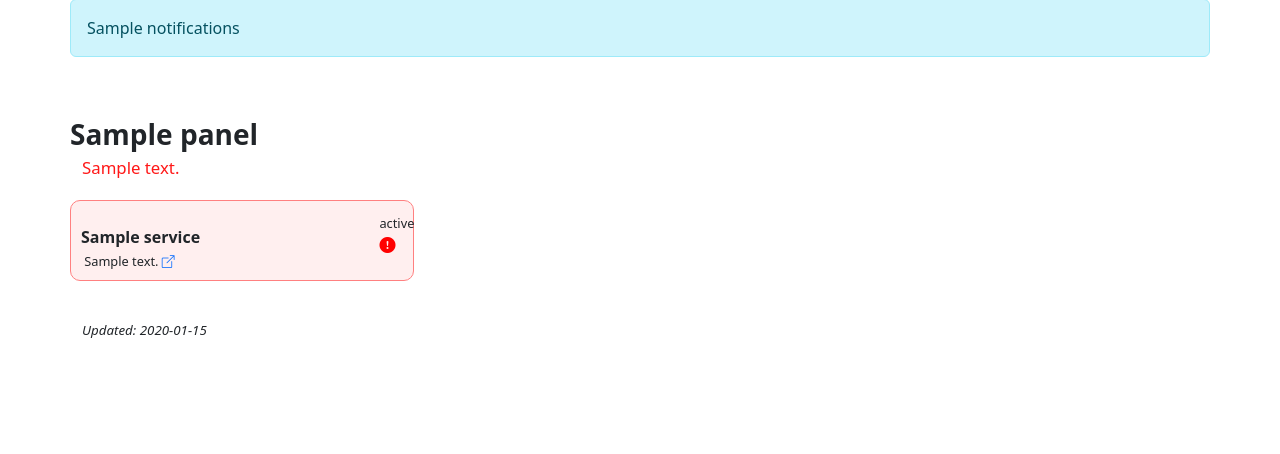
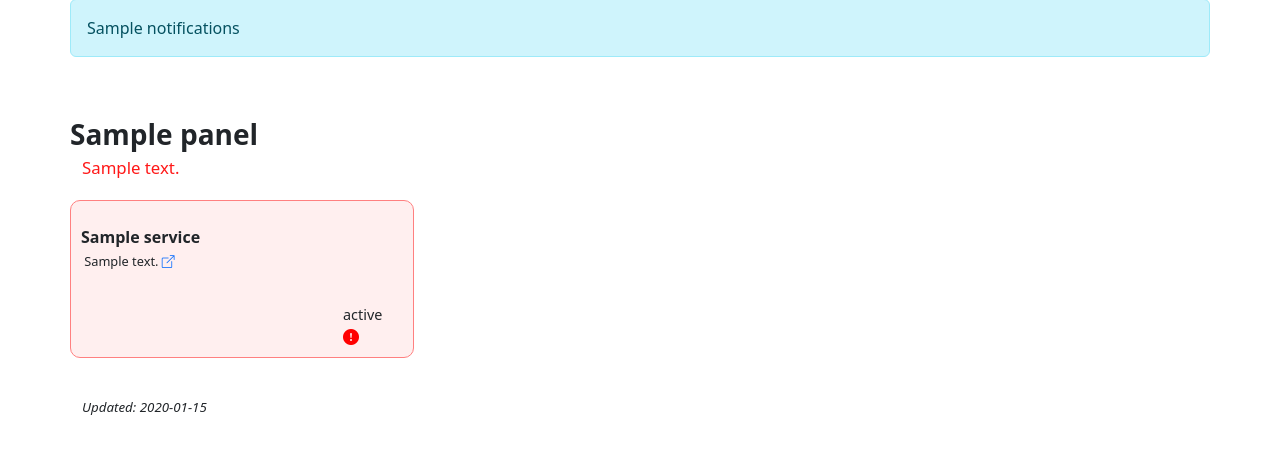
Before and after one commit to uw-it-aca/status-dashboard, a Python web app: template status_dashboard/templates/dashboard.html in a window 1280 px wide. Shown: the part 191-645 px from the top of the page. Run offline with Jinja, Linux system fonts and the light colour scheme; the template is opened without the code that fills it: most values are stand-ins (such as "Sample title", 1, 10 or a date in 2020); some libraries are stand-ins or nearby versions.

Commit message:
ince font weight

```diff
--- a/status_dashboard/static/dashboard.css
+++ b/status_dashboard/static/dashboard.css
@@ -77,7 +77,7 @@ html, body {
 
 .panel div {
     font-size: .6em;
-    font-weight: 300;
+    font-weight: 400;
 }
 
 .panel div.critical {
@@ -139,15 +139,15 @@ html, body {
 }
 
 .service .health {
-    width: 2.1em;
+    padding: 8px 10px;
+    width: 5em;
     float: right;
     text-align: left;
-    margin-left: .25em;
+    margin-top: 1em;
 }
 
 .service .health .status {
-    font-size: .8em;
-    margin-top: 1em;
+    font-size: .9em;
 }
 
 .service .health .nominal {
```
